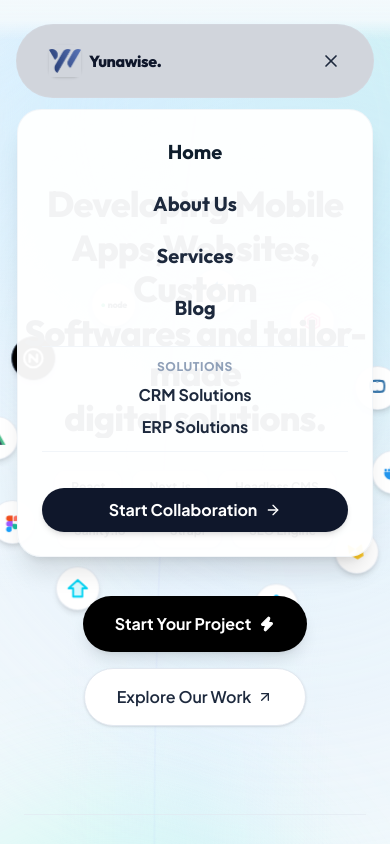
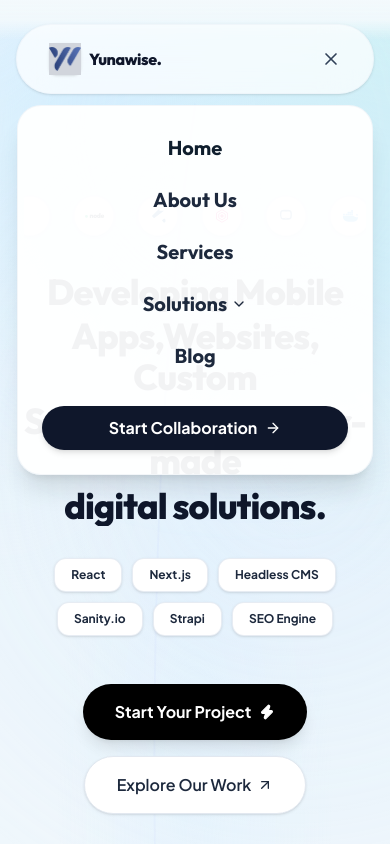
Before and after one commit to itsNV/company_website_Nextjs, a Next.js app: page / in a window 390 px wide. Both pictures are taken after a click on the button 331 px from the left and 61 px from the top of the page. Shown: the top 844 px of the page. Built offline with nearby package versions, Linux system fonts and the light colour scheme.

Commit message:
Update the web and made it responsive

```diff
--- a/src/components/Hero.jsx
+++ b/src/components/Hero.jsx
@@ -17,8 +17,10 @@ export default function Hero() {
   useEffect(() => {
     if (typeof window === "undefined") return;
     const handleResize = () => {
-      if (window.innerWidth < 640) {
-        setDimensions({ rx: 200, ry: 165 });
+      if (window.innerWidth < 400) {
+        setDimensions({ rx: 125, ry: 135 });
+      } else if (window.innerWidth < 640) {
+        setDimensions({ rx: 175, ry: 155 });
       } else if (window.innerWidth < 1024) {
         setDimensions({ rx: 340, ry: 215 });
       } else {
@@ -193,9 +195,30 @@ export default function Hero() {
           transition: transform 2.2s cubic-bezier(0.175, 0.885, 0.32, 1.275), opacity 1.5s ease;
         }
 
+        @keyframes marquee {
+          0% { transform: translate3d(0, 0, 0); }
+          100% { transform: translate3d(-50%, 0, 0); }
+        }
+        .animate-marquee-left {
+          display: flex;
+          width: max-content;
+          animation: marquee 22s linear infinite;
+        }
+        .animate-marquee-right {
+          display: flex;
+          width: max-content;
+          animation: marquee 22s linear infinite reverse;
+        }
+
         @media (prefers-reduced-motion: reduce) {
           .orbit-item {
             transition: none !important;
+          }
+          .animate-marquee-left, .animate-marquee-right {
+            animation: none;
+            width: auto;
+            flex-wrap: wrap;
+            justify-content: center;
           }
         }
       `}</style>
@@ -217,21 +240,15 @@ export default function Hero() {
           onMouseLeave={() => setIsPaused(false)}
         >
 
-          {/* Orbit Rings Wrapper centered exactly behind this content block */}
-          <div className="absolute inset-0 pointer-events-none select-none z-0 flex items-center justify-center">
-            <svg className="absolute w-full h-[600px] opacity-100 transition-opacity duration-1000" viewBox="0 0 1000 600">
-              <ellipse
-                cx="500"
-                cy="300"
-                rx={dimensions.rx}
-                ry={dimensions.ry}
-                fill="none"
-                stroke="rgba(148, 163, 184, 0.16)"
-                strokeWidth="1.5"
-                strokeDasharray="6 6"
-                className="transition-all duration-1000"
-              />
-            </svg>
+          {/* Orbit Rings Wrapper centered exactly behind this content block (Hidden on mobile) */}
+          <div className="absolute inset-0 pointer-events-none select-none z-0 hidden sm:flex items-center justify-center">
+            <div
+              style={{
+                width: `${dimensions.rx * 2}px`,
+                height: `${dimensions.ry * 2}px`,
+              }}
+              className="absolute border border-dashed border-slate-300/30 rounded-full transition-all duration-1000"
+            />
             <div className="relative w-full h-[600px] flex items-center justify-center">
               {techIcons.map((icon, idx) => {
                 // Calculate the specific orbital angle for this index on the ellipse
@@ -252,12 +269,27 @@ export default function Hero() {
                     }}
                     className="orbit-item pointer-events-auto z-20"
                   >
-                    <div className={`w-11 h-11 rounded-full ${icon.bgColor || "bg-white"} border border-slate-200/80 shadow-md flex items-center justify-center hover-box transition-transform duration-300 ${icon.shadow}`}>
-                      {icon.svg}
+                    <div className={`w-9 h-9 sm:w-11 sm:h-11 rounded-full ${icon.bgColor || "bg-white"} border border-slate-200/80 shadow-md flex items-center justify-center hover-box transition-transform duration-300 ${icon.shadow}`}>
+                      <div className="scale-75 sm:scale-100 flex items-center justify-center">
+                        {icon.svg}
+                      </div>
                     </div>
                   </div>
                 );
               })}
+            </div>
+          </div>
+
+          {/* Mobile Running Tech Line 1 (Above Heading) */}
+          <div className="sm:hidden w-full overflow-hidden py-3 mb-6 relative z-20 pointer-events-none select-none">
+            <div className="animate-marquee-left flex gap-6">
+              {[...techIcons, ...techIcons].map((icon, idx) => (
+                <div key={idx} className="w-10 h-10 rounded-full bg-white border border-slate-200/80 shadow-sm flex items-center justify-center shrink-0">
+                  <div className="scale-75 flex items-center justify-center">
+                    {icon.svg}
+                  </div>
+                </div>
+              ))}
             </div>
           </div>
 
@@ -308,6 +340,19 @@ export default function Hero() {
               Explore Our Work
               <ArrowUpRight className="w-4 h-4" />
             </a>
+          </div>
+
+          {/* Mobile Running Tech Line 2 (After CTA Buttons) */}
+          <div className="sm:hidden w-full overflow-hidden py-3 mt-10 relative z-20 pointer-events-none select-none">
+            <div className="animate-marquee-right flex gap-6">
+              {[...techIcons, ...techIcons].map((icon, idx) => (
+                <div key={idx} className="w-10 h-10 rounded-full bg-white border border-slate-200/80 shadow-sm flex items-center justify-center shrink-0">
+                  <div className="scale-75 flex items-center justify-center">
+                    {icon.svg}
+                  </div>
+                </div>
+              ))}
+            </div>
           </div>
 
         </div>
--- a/src/components/Navbar.jsx
+++ b/src/components/Navbar.jsx
@@ -8,7 +8,19 @@ import { usePathname } from "next/navigation";
 export default function Navbar({ activeSection }) {
   const [isOpen, setIsOpen] = useState(false);
   const [scrolled, setScrolled] = useState(false);
+  const [mobileSolutionsOpen, setMobileSolutionsOpen] = useState(false);
+  const [desktopSolutionsOpen, setDesktopSolutionsOpen] = useState(false);
   const pathname = usePathname();
+
+  useEffect(() => {
+    const handleClickOutside = (event) => {
+      if (!event.target.closest(".group\\/dropdown")) {
+        setDesktopSolutionsOpen(false);
+      }
+    };
+    document.addEventListener("click", handleClickOutside);
+    return () => document.removeEventListener("click", handleClickOutside);
+  }, []);
 
   useEffect(() => {
     const handleScroll = () => {
@@ -37,15 +49,15 @@ export default function Navbar({ activeSection }) {
       <div
         className={`w-full max-w-7xl rounded-full flex items-center justify-between border transition-all duration-300 relative ${
           scrolled
-            ? "bg-gray-900 backdrop-blur-xl border-slate-200/35 px-6 py-3 shadow-[0_8px_32px_rgba(0,0,0,0.06)]"
-            : "bg-gray-300 backdrop-blur-md border-slate-200/10 px-8 py-4.5"
+            ? "bg-slate-900/90 backdrop-blur-xl border-slate-700/30 px-6 py-3 shadow-[0_8px_32px_rgba(0,0,0,0.15)]"
+            : "bg-white/70 backdrop-blur-xl border-slate-200/30 px-8 py-4 shadow-sm"
         }`}
       >
 
         {/* Apple-style Geometric Lettermark Logo */}
         <a href="/" className="flex items-center gap-2 group">
           <div className={`w-8 h-8 rounded-lg flex items-center justify-center font-black text-sm font-outfit shadow-sm group-hover:bg-primary transition-colors duration-300
-            ${ scrolled ? "bg-grey-300 text-slate-900" : "bg-slate-900 text-white" }`}>
+            ${ scrolled ? "bg-gray-300 text-slate-900" : "bg-slate-900 text-white" }`}>
             <Image src={logo} alt="Yunawise Logo" className={`w-full h-full object-contain ${scrolled ? "duration-115" : " bg-gray-300  duration-300"}`} />
           </div>
           <span className={`text-base font-extrabold font-outfit tracking-tight text-slate-900
@@ -65,6 +77,10 @@ export default function Navbar({ activeSection }) {
               return (
                 <div key={idx} className="relative group/dropdown py-1.5">
                   <button
+                    onClick={(e) => {
+                      e.preventDefault();
+                      setDesktopSolutionsOpen(!desktopSolutionsOpen);
+                    }}
                     className={`text-[13px] font-semibold tracking-wide flex items-center gap-1 cursor-pointer transition-colors ${
                       isSolutionsActive
                         ? scrolled ? "text-white" : "text-black"
@@ -74,7 +90,8 @@ export default function Navbar({ activeSection }) {
                     Solutions
                     <ChevronDown className="w-3.5 h-3.5 transition-transform duration-300 group-hover/dropdown:rotate-180" />
                   </button>
-                  <div className="absolute top-full left-0 mt-2 w-48 rounded-2xl bg-white border border-slate-200/60 p-2 shadow-xl opacity-0 translate-y-2 invisible group-hover/dropdown:opacity-100 group-hover/dropdown:translate-y-0 group-hover/dropdown:visible transition-all duration-300 z-50">
+                  <div className={`absolute top-full left-0 mt-2 w-48 rounded-2xl bg-white border border-slate-200/60 p-2 shadow-xl transition-all duration-300 z-50
+                    ${desktopSolutionsOpen ? "opacity-100 translate-y-0 visible" : "opacity-0 translate-y-2 invisible group-hover/dropdown:opacity-100 group-hover/dropdown:translate-y-0 group-hover/dropdown:visible"}`}>
                     <a
                       href="/solutions/crm-software-ahmedabad"
                       className="block px-4 py-2.5 rounded-xl text-xs font-bold text-slate-700 hover:bg-slate-50 hover:text-primary transition-colors"
@@ -127,7 +144,9 @@ export default function Navbar({ activeSection }) {
         {/* Mobile Menu Trigger */}
         <button
           onClick={() => setIsOpen(!isOpen)}
-          className="p-2 -mr-2 text-slate-800 hover:text-primary xl:hidden transition-colors"
+          className={`p-2 -mr-2 xl:hidden transition-colors ${
+            scrolled ? "text-slate-200 hover:text-primary" : "text-slate-700 hover:text-primary"
+          }`}
           aria-label="Toggle navigation menu"
         >
           {isOpen ? <X className="w-5 h-5" /> : <Menu className="w-5 h-5" />}
@@ -141,7 +160,43 @@ export default function Navbar({ activeSection }) {
         >
           <div className="flex flex-col gap-4 text-center">
             {links.map((link, idx) => {
-              if (link.label === "Solutions") return null;
+              if (link.label === "Solutions") {
+                return (
+                  <div key={idx} className="flex flex-col items-center">
+                    <button
+                      onClick={() => setMobileSolutionsOpen(!mobileSolutionsOpen)}
+                      className="text-xl font-bold font-outfit text-slate-800 hover:text-primary transition-colors py-1 flex items-center justify-center gap-1 cursor-pointer w-full"
+                    >
+                      Solutions
+                      <ChevronDown className={`w-4 h-4 transition-transform duration-300 ${mobileSolutionsOpen ? "rotate-180 text-primary" : ""}`} />
+                    </button>
+                    <div className={`flex flex-col gap-2 overflow-hidden transition-all duration-300 w-full bg-slate-50 rounded-2xl ${
+                      mobileSolutionsOpen ? "max-h-40 p-4 border border-slate-100 mt-2 opacity-100" : "max-h-0 opacity-0"
+                    }`}>
+                      <a
+                        href="/solutions/crm-software-ahmedabad"
+                        onClick={() => {
+                          setIsOpen(false);
+                          setMobileSolutionsOpen(false);
+                        }}
+                        className="text-base font-bold text-slate-700 hover:text-primary transition-colors py-1"
+                      >
+                        CRM Solutions
+                      </a>
+                      <a
+                        href="/solutions/erp-software-ahmedabad"
+                        onClick={() => {
+                          setIsOpen(false);
+                          setMobileSolutionsOpen(false);
+                        }}
+                        className="text-base font-bold text-slate-700 hover:text-primary transition-colors py-1"
+                      >
+                        ERP Solutions
+                      </a>
+                    </div>
+                  </div>
+                );
+              }
 
               const isActive = pathname === link.href || (link.href.startsWith("/#") && pathname === "/" && activeSection === link.href.substring(2));
               return (
@@ -158,25 +213,6 @@ export default function Navbar({ activeSection }) {
               );
             })}
 
-            {/* Mobile Solutions Section */}
-            <div className="flex flex-col gap-2 border-y border-slate-100 py-3 my-1">
-              <span className="text-xs font-black uppercase text-slate-400 tracking-wider">Solutions</span>
-              <a
-                href="/solutions/crm-software-ahmedabad"
-                onClick={() => setIsOpen(false)}
-                className="text-base font-bold text-slate-800 hover:text-primary transition-colors"
-              >
-                CRM Solutions
-              </a>
-              <a
-                href="/solutions/erp-software-ahmedabad"
-                onClick={() => setIsOpen(false)}
-                className="text-base font-bold text-slate-800 hover:text-primary transition-colors"
-              >
-                ERP Solutions
-              </a>
-            </div>
-
             <a
               href="/contact"
               onClick={() => setIsOpen(false)}
--- a/src/components/Services.jsx
+++ b/src/components/Services.jsx
@@ -91,36 +91,35 @@ export default function Services() {
   }, [serviceList.length]);
 
   return (
-    /* The parent height is set to 400vh to create scroll track padding for the viewport lock */
-    <section ref={containerRef} id="services" className="relative h-[400vh] bg-transparent">
+    /* The parent height is set to 400vh to create scroll track padding for the viewport lock on desktop */
+    <section ref={containerRef} id="services" className="relative md:h-[400vh] h-auto py-16 md:py-0 bg-transparent">
 
-      {/* Sticky viewport container covering 100vh */}
-      <div className="sticky top-0 left-0 right-0 h-screen w-full overflow-hidden flex items-center justify-center">
+      {/* Sticky viewport container covering 100vh only on desktop */}
+      <div className="md:sticky md:top-0 md:left-0 md:right-0 md:h-screen w-full md:overflow-hidden flex items-center justify-center">
 
-        <div className="max-w-4xl w-full px-6 flex flex-col items-center relative h-full justify-center">
+        <div className="max-w-4xl w-full px-6 flex flex-col items-center relative justify-center">
 
           {/* Static Title Header floating over cards */}
-          <div className="reveal-item text-center max-w-3xl mx-auto mb-12 shrink-0 relative z-20 pt-6">
+          <div className="reveal-item text-center max-w-3xl mx-auto mb-10 shrink-0 relative z-20 pt-6">
             <span className="text-xs font-bold uppercase tracking-wider text-primary bg-primary/10 px-3.5 py-1.5 rounded-full">
               Our Services
             </span>
             <h2 className="text-3xl md:text-5xl font-extrabold font-outfit text-slate-900 mt-3 mb-2">
               Innovative digital solutions, built to scale.
             </h2>
-            <p className="text-xs md:text-sm text-slate-500 font-semibold tracking-wider uppercase font-outfit">
+            <p className="hidden md:block text-xs md:text-sm text-slate-500 font-semibold tracking-wider uppercase font-outfit">
               Scroll down to overlay services • Card {activeIndex + 1} of {serviceList.length}
             </p>
           </div>
 
-          {/* Cards viewport deck */}
-          <div className="relative w-full max-w-3xl h-[420px] md:h-[340px] flex items-center justify-center z-10">
+          {/* Desktop Cards viewport deck */}
+          <div className="hidden md:flex relative w-full max-w-3xl h-[340px] items-center justify-center z-10">
             {serviceList.map((srv, idx) => {
               const Icon = srv.icon;
 
               // Animation calculations based on current active card index
               const isPast = idx < activeIndex;
               const isActive = idx === activeIndex;
-              const isFuture = idx > activeIndex;
 
               let transformStyle = "translateY(100vh) scale(0.9)"; // Hidden in future
               let opacity = 0;
@@ -151,7 +150,7 @@ export default function Services() {
                 >
                   <div className="hover-box w-full h-full p-8 md:p-12 rounded-[32px] border bg-white shadow-xl shadow-slate-200/30 flex flex-col md:flex-row gap-8 items-start md:items-center border-slate-200/60">
                     {/* Left Side: Icon */}
-                    <div className={`w-16 h-16 shrink-0 rounded-2xl bg-gradient-to-tr ${srv.color} text-white flex items-center justify-center shadow-lg shadow-indigo-100`}>
+                    <div className={`w-16 h-16 shrink-0 rounded-2xl bg-gradient-to-tr ${srv.color} text-white flex items-center justify-center shadow-lg`}>
                       <Icon className="w-8 h-8" />
                     </div>
 
@@ -173,6 +172,34 @@ export default function Services() {
             })}
           </div>
 
+          {/* Mobile Cards flow list */}
+          <div className="flex md:hidden flex-col gap-6 w-full z-10">
+            {serviceList.map((srv, idx) => {
+              const Icon = srv.icon;
+              return (
+                <div
+                  key={idx}
+                  className="hover-box w-full p-6 rounded-3xl border bg-white shadow-md border-slate-200/60 flex flex-col gap-5 items-start"
+                >
+                  <div className={`w-12 h-12 shrink-0 rounded-xl bg-gradient-to-tr ${srv.color} text-white flex items-center justify-center shadow-md`}>
+                    <Icon className="w-6 h-6" />
+                  </div>
+                  <div>
+                    <span className="text-[9px] font-black uppercase tracking-widest text-slate-400 bg-slate-100 px-2 py-0.5 rounded mb-2 inline-block">
+                      {srv.category}
+                    </span>
+                    <h3 className="text-xl font-bold font-outfit text-slate-900 mb-2 leading-tight">
+                      {srv.title}
+                    </h3>
+                    <p className="text-slate-600 leading-relaxed text-xs">
+                      {srv.description}
+                    </p>
+                  </div>
+                </div>
+              );
+            })}
+          </div>
+
         </div>
 
       </div>
--- a/src/components/Testimonials.jsx
+++ b/src/components/Testimonials.jsx
@@ -112,7 +112,7 @@ export default function Testimonials() {
             <button
               onClick={handlePrev}
               suppressHydrationWarning
-              className="hover-btn w-12 h-12 rounded-full border border-slate-200 bg-white text-slate-700 hover:bg-primary hover:text-blue-500 hover:border-primary flex items-center justify-center shadow-sm cursor-pointer"
+              className="hover-btn w-12 h-12 rounded-full border border-slate-200 bg-white text-slate-700 hover:bg-primary hover:text-white hover:border-primary flex items-center justify-center shadow-sm cursor-pointer"
               aria-label="Previous review"
             >
               <ArrowLeft className="w-5 h-5" />
@@ -123,7 +123,7 @@ export default function Testimonials() {
             <button
               onClick={handleNext}
               suppressHydrationWarning
-              className="hover-btn w-12 h-12 rounded-full border border-slate-200 bg-white text-slate-700 hover:bg-primary hover:text-blue-500 hover:border-primary flex items-center justify-center shadow-sm cursor-pointer"
+              className="hover-btn w-12 h-12 rounded-full border border-slate-200 bg-white text-slate-700 hover:bg-primary hover:text-white hover:border-primary flex items-center justify-center shadow-sm cursor-pointer"
               aria-label="Next review"
             >
               <ArrowRight className="w-5 h-5" />
```
